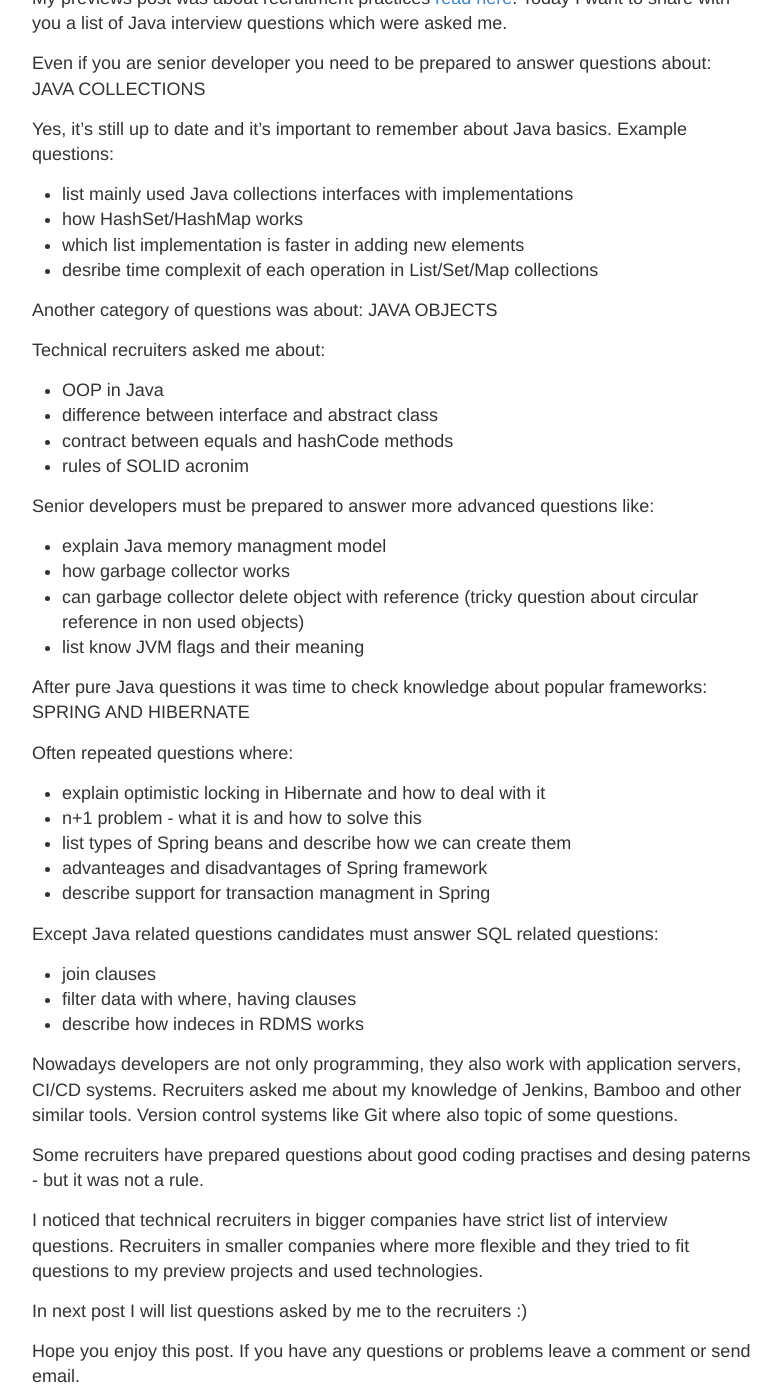
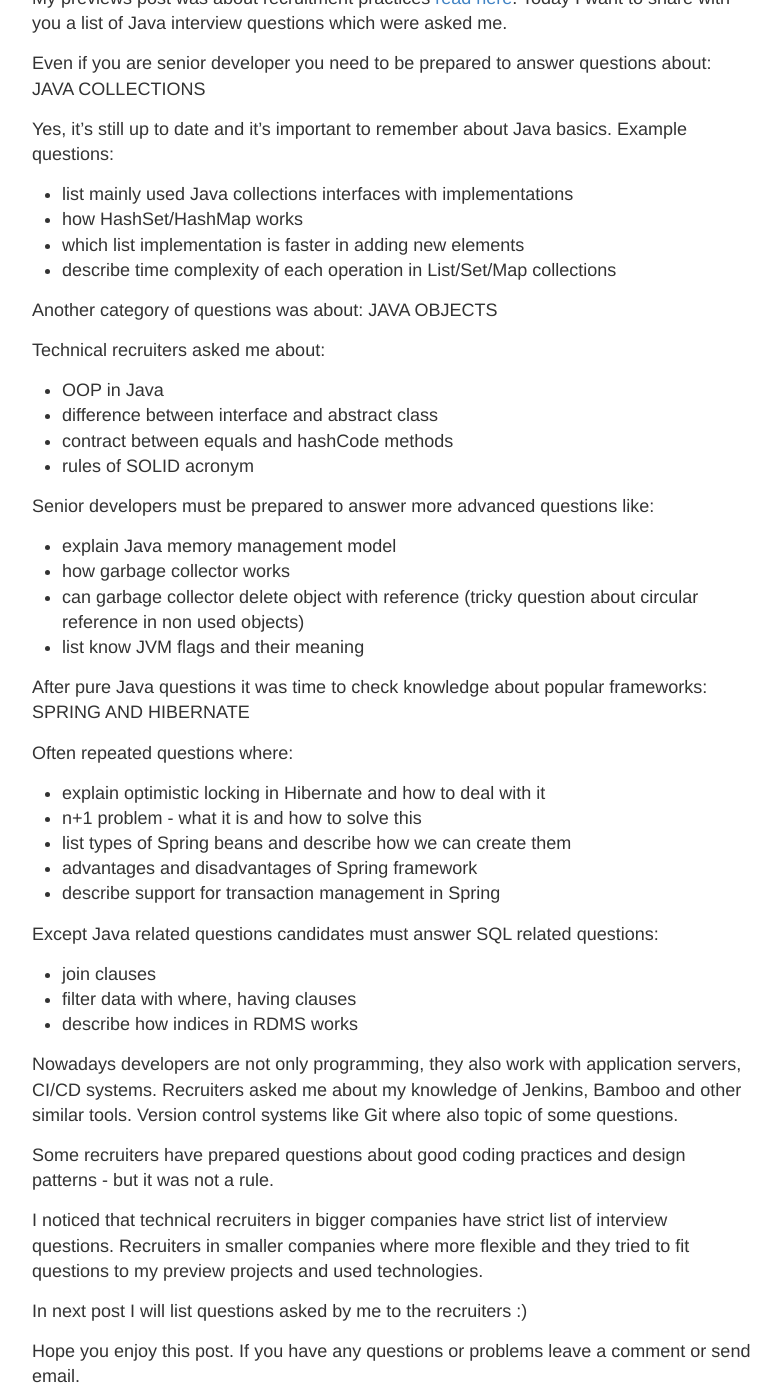
Before and after one commit to okraskat/okraskat.github.io, a Jekyll site: the page built from _posts/2019-06-04-java-recruitment-questions.markdown, in a window 1280 px wide and 1400 px high, scrolled down 241 px. Shown: the whole window, without its empty margins (248-1029 px from the left). Built offline with Jekyll 4.4.1, drawn with Linux system fonts in a browser that asks for light colours; our own code applies the rules of GitHub Pages for plain Markdown files; comment, search, counter and statistics services are not loaded.

Commit message:
post about technical questions

```diff
--- a/_posts/2019-06-04-java-recruitment-questions.markdown
+++ b/_posts/2019-06-04-java-recruitment-questions.markdown
@@ -21,7 +21,7 @@ Example questions:
 - list mainly used Java collections interfaces with implementations
 - how HashSet/HashMap works
 - which list implementation is faster in adding new elements
-- desribe time complexit of each operation in List/Set/Map collections
+- describe time complexity of each operation in List/Set/Map collections
 
 Another category of questions was about:
 JAVA OBJECTS
@@ -30,10 +30,10 @@ Technical recruiters asked me about:
 - OOP in Java
 - difference between interface and abstract class
 - contract between equals and hashCode methods
-- rules of SOLID acronim
+- rules of SOLID acronym
 
 Senior developers must be prepared to answer more advanced questions like:
-- explain Java memory managment model
+- explain Java memory management model
 - how garbage collector works
 - can garbage collector delete object with reference (tricky question about circular reference in non used objects)
 - list know JVM flags and their meaning
@@ -45,19 +45,19 @@ Often repeated questions where:
 - explain optimistic locking in Hibernate and how to deal with it
 - n+1 problem - what it is and how to solve this
 - list types of Spring beans and describe how we can create them
-- advanteages and disadvantages of Spring framework
-- describe support for transaction managment in Spring
+- advantages and disadvantages of Spring framework
+- describe support for transaction management in Spring
 
 Except Java related questions candidates must answer SQL related questions:
 - join clauses
 - filter data with where, having clauses
-- describe how indeces in RDMS works
+- describe how indices in RDMS works
 
 Nowadays developers are not only programming, they also work with application servers, CI/CD systems.
 Recruiters asked me about my knowledge of Jenkins, Bamboo and other similar tools.
 Version control systems like Git where also topic of some questions.
 
-Some recruiters have prepared questions about good coding practises and desing paterns - but it was not a rule.
+Some recruiters have prepared questions about good coding practices and design patterns - but it was not a rule.
 
 I noticed that technical recruiters in bigger companies have strict list of interview questions.
 Recruiters in smaller companies where more flexible and they tried to fit questions to my preview projects and used technologies.
```
